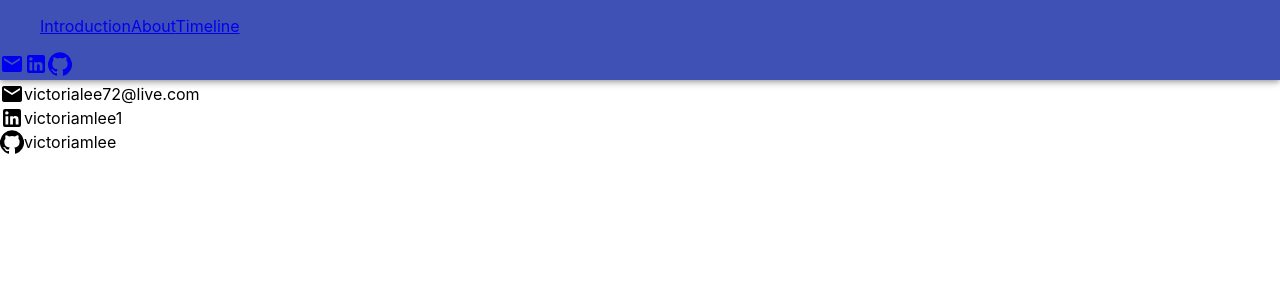
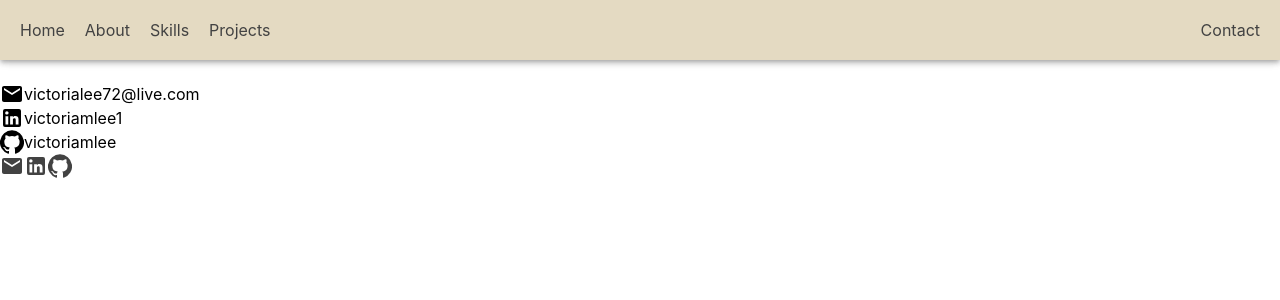
Before and after one commit to victoriamlee/portfolio, a React (Create React App) app: page / in a window 1280 px wide. Shown: the top 300 px of the page. Built offline with nearby package versions, Linux system fonts and the light colour scheme.

Commit message:
Styled nav bar

```diff
--- a/src/components/navbar.jsx
+++ b/src/components/navbar.jsx
@@ -1,18 +1,25 @@
 import React from 'react';
-import { makeStyles } from '@material-ui/core/styles';
+import { makeStyles, createMuiTheme } from '@material-ui/core/styles';
+import grey from '@material-ui/core/colors/grey';
 import AppBar from '@material-ui/core/AppBar';
-import EmailIcon from '@material-ui/icons/Email';
-import LinkedInIcon from '@material-ui/icons/LinkedIn';
-import GitHubIcon from '@material-ui/icons/GitHub';
+import Link from '@material-ui/core/Link';
 
 const useStyles = makeStyles((theme) => ({
   navbar: {
+    padding: '20px',
     display: 'flex',
     alignItems: 'center',
+    justifyContent: 'space-between',
+    backgroundColor: '#E4DAC2',
   },
-  icons: {
-    display: 'flex',
-    alignItems: 'center',
+  titles: {
+    // display: 'flex',
+    // border: 'solid',
+    paddingRight: '20px',
+    // justifyContent: 'space-between',
+  },
+  contact: {
+    // display: 'flex',
   },
 }));
 
@@ -20,20 +27,21 @@ const Navbar = () => {
   const classes = useStyles();
 
   return (
-    <div className={classes.navbar}>
+    <div className={classes.root}>
     <AppBar position="fixed">
-      <div>
-      <ul>
-        <a href="#home" data-nav-section="home">Introduction</a>
-        <a href="#about" data-nav-section="about">About</a>
-        <a href="#timeline" data-nav-section="timeline">Timeline</a>
-      </ul>
+      {/* <ul> */}
+      <div className={classes.navbar}>
+        <div >
+        <span className={classes.titles}><Link href="#home" style={{ color: grey[800] }}>Home</Link></span>
+        <span className={classes.titles}><Link href="#about" style={{ color: grey[800] }}>About</Link></span>
+        <span className={classes.titles}><Link href="#skills" style={{ color: grey[800] }}>Skills</Link></span>
+        <span className={classes.titles}><Link href="#projects" style={{ color: grey[800] }}>Projects</Link></span>
       </div>
-      <div className={classes.icons}>
-        <a href="mailto:victorialee72@live.com"><EmailIcon /></a>
-        <a href="https://www.linkedin.com/in/victoriamlee1/" target="_blank"><LinkedInIcon /></a>
-        <a href="https://github.com/victoriamlee" target="_blank"><GitHubIcon /></a>
+      <div className={classes.contact}>
+      <Link href="#contact" style={{ color: grey[800] }}>Contact</Link>
     </div>
+    </div>
+      {/* </ul> */}
     </AppBar>
     </div>
   );
--- a/src/components/timeline.jsx
+++ b/src/components/timeline.jsx
@@ -1,8 +1,17 @@
 import React from 'react';
+import grey from '@material-ui/core/colors/grey';
+import EmailIcon from '@material-ui/icons/Email';
+import LinkedInIcon from '@material-ui/icons/LinkedIn';
+import GitHubIcon from '@material-ui/icons/GitHub';
+import Link from '@material-ui/core/Link';
 
 const Timeline = () => {
   return (
-    <div></div>
+    <div>
+      <Link href="mailto:victorialee72@live.com"><EmailIcon style={{ color: grey[800] }} /></Link>
+        <Link href="https://www.linkedin.com/in/victoriamlee1/" target="_blank" rel="noopener"><LinkedInIcon style={{ color: grey[800] }} /></Link>
+        <Link href="https://github.com/victoriamlee" target="_blank" rel="noopener"><GitHubIcon style={{ color: grey[800] }} /></Link>
+    </div>
   );
 }
 
```
